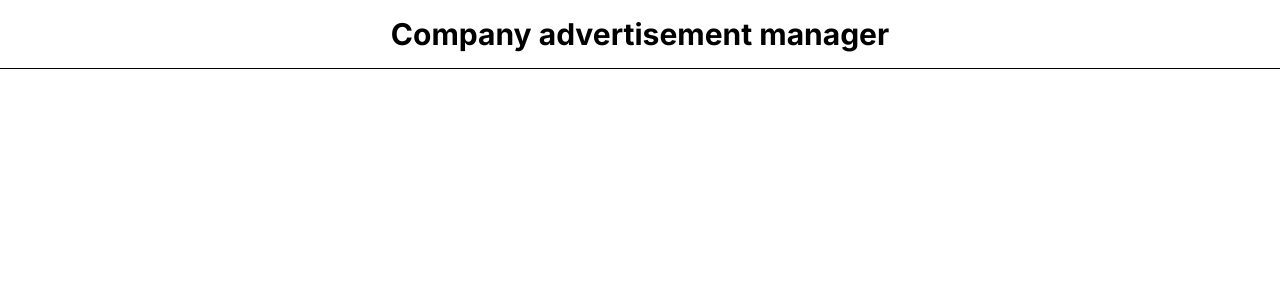
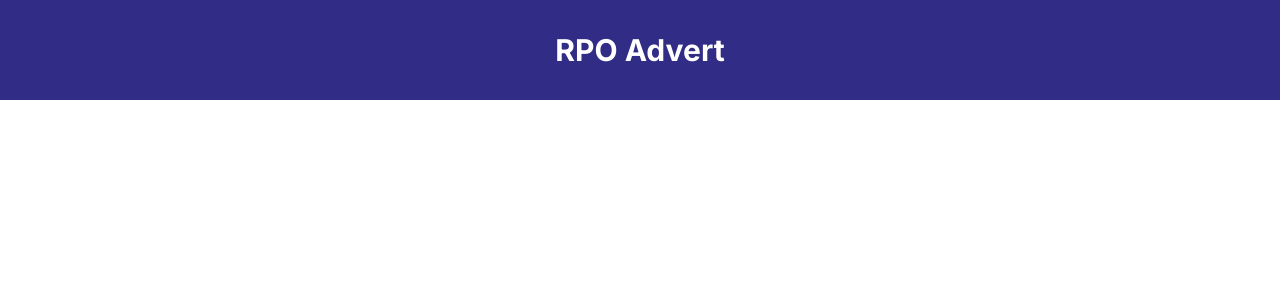
Before and after one commit to MarianFigula/rpo-app, a React (Vite) app in the folder frontend/: page / in a window 1280 px wide. Shown: the top 300 px of the page. Built offline with nearby package versions, Linux system fonts and the light colour scheme.

Commit message:
feat: prepared Header

```diff
--- a/frontend/src/components/Header.tsx
+++ b/frontend/src/components/Header.tsx
@@ -12,13 +12,13 @@ const Header = () => {
     }, []);
 
     return (
-        <header className={`fixed top-0 w-full z-50 transition-all duration-300 border-b-1 border-border/50 ${
-            isScrolled ? 'bg-background/95 backdrop-blur-sm shadow-sm border-border/50' : 'bg-transparent'
-        }`}>
-            <nav className="px-6 py-4">
+        //${ isScrolled ? 'bg-background/95 backdrop-blur-sm shadow-sm border-border/50' : 'bg-transparent'
+        //         }
+        <header className={`fixed top-0 w-full z-50 transition-all duration-300 bg-indigo-900`}>
+            <nav className="px-8 py-8">
                 <div className="flex items-center justify-center">
-                    <div className="text-3xl font-bold">
-                        Company advertisement manager
+                    <div className="text-3xl font-bold text-white">
+                        RPO Advert
                     </div>
                 </div>
             </nav>
```
